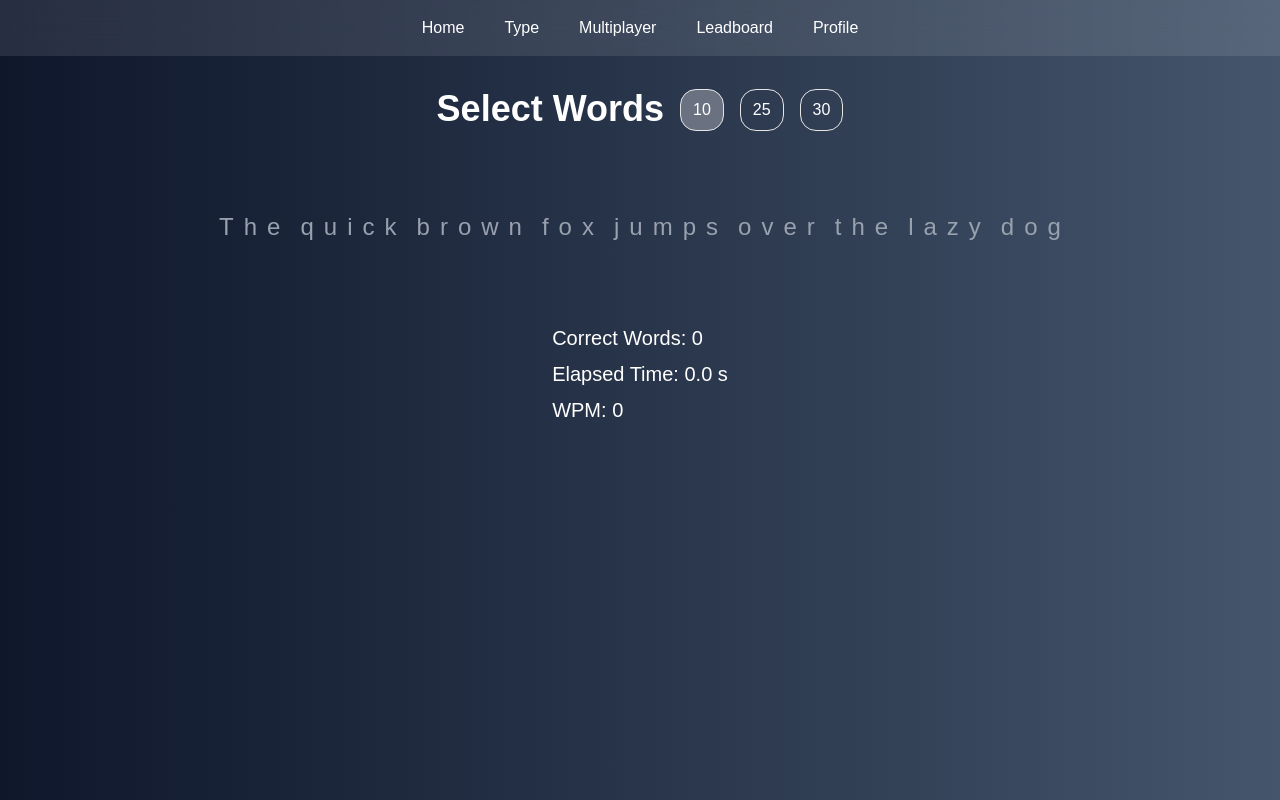
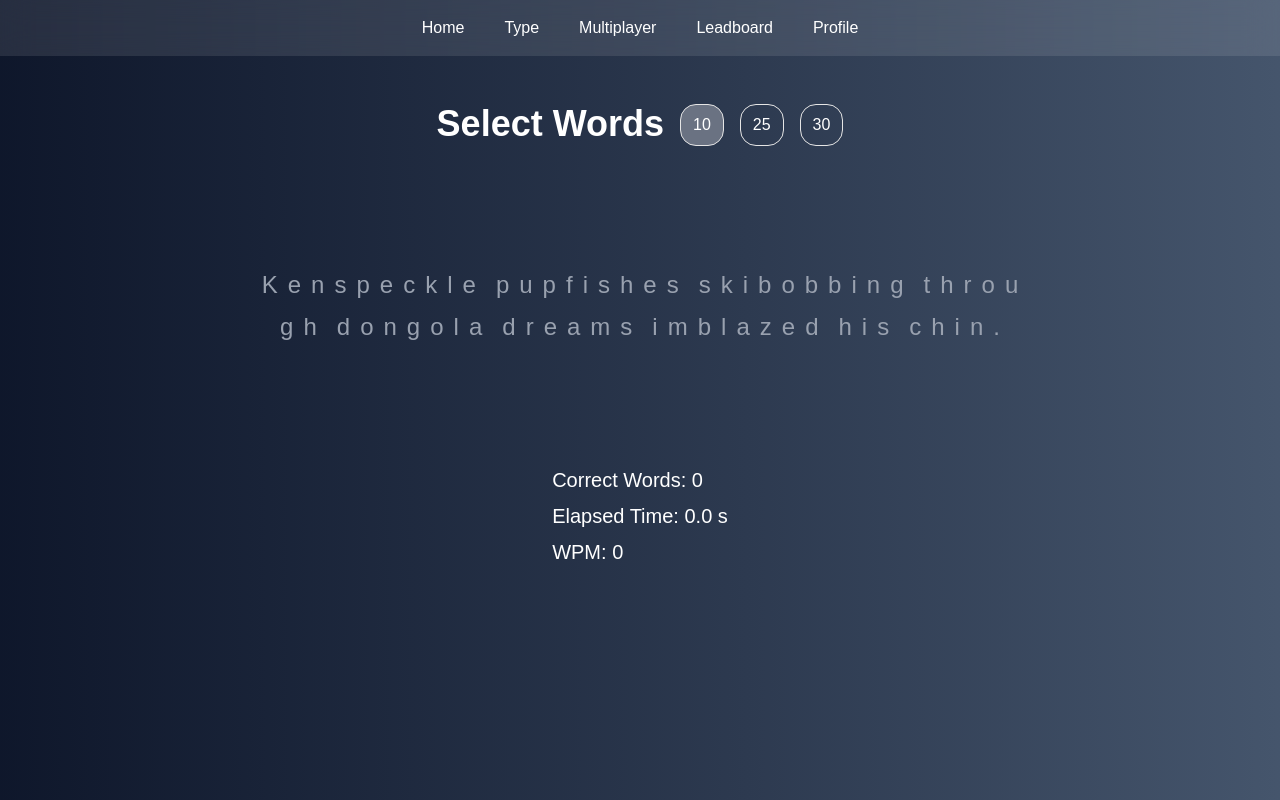
Before and after one commit to lufyDev/typeSpeed, a Next.js app: page /type in a window 1280 px wide. Built offline with nearby package versions, Linux system fonts and the light colour scheme.

Commit message:
improved sentence container css

```diff
--- a/pages/type/index.js
+++ b/pages/type/index.js
@@ -15,9 +15,15 @@ const Type = () => {
   const [isTypingFinished, setIsTypingFinished] = useState(false);
 
   const sentenceConfig = [
-    { count: 10, sentence: "The quick brown fox jumps over the lazy dog" },
-    { count: 25, sentence: "The quick brown fox jumps over the lazy dog and the quick brown fox jumps over" },
-    { count: 30, sentence: "The quick brown fox jumps over the lazy dog and the quick brown fox jumps" }
+    {
+      count: 10,
+      sentence: "Kenspeckle pupfishes skibobbing through dongola dreams imblazed his chin." },
+    {
+      count: 25,
+      sentence: "Amid dongola coppices, a squirrely expressman soliloquised about mothery frivolity and kenspeckle pupfishes, misreporting replevied pasts while bowpots imblazed his eisegetical chin with collectivized dreams." },
+    {
+      count: 30,
+      sentence: "Amid kenspeckle coppices, a squirrely expressman soliloquised about skibobbing pupfishes and mothery frivolity, misreporting ternaries of replevied pasts while bowpots of dongola dreams imblazed his eisegetical chin, considering concomitantly collectivized regrets."}
   ];
 
   const sentence = sentenceConfig.find(s => s.count === wordCount).sentence;
@@ -86,7 +92,7 @@ const Type = () => {
 
   return (
     <MainLayout>
-      <div className="main-container flex flex-col items-center gap-12 h-[50vh] justify-evenly">
+      <div className="main-container flex flex-col items-center justify-between gap-24 mt-12">
         {/* Word Selector */}
         <div className='word-selector-container flex gap-4'>
           <div className='text-white font-bold text-4xl'>Select Words</div>
@@ -102,8 +108,8 @@ const Type = () => {
         </div>
 
         {/* Sentence with highlighting */}
-        <div className='sentence-container'>
-          <p className='text-white font-medium text-2xl font-mono flex gap-2.5'>
+        <div className='sentence-container flex items-center justify-center min-h-32 max-w-3xl text-center'>
+          <p className='text-white font-medium text-2xl font-mono flex flex-wrap justify-center gap-2.5'>
             {sentence.split('').map((char, index) => {
               let color = 'text-gray-400'; // default
               if (index < typedText.length) {
```
